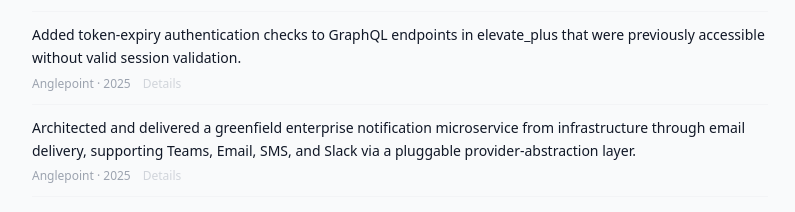
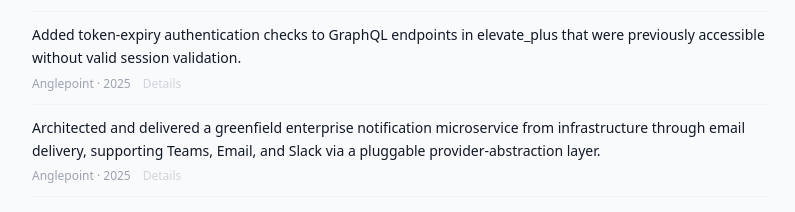
Before and after one commit to ibeal/resume-index, a React (Vite) app: page / in a window 1280 px wide. Shown: the part 2365-2577 px from the top of the page, without its empty margins (240-1035 px from the left). Built offline with nearby package versions, Linux system fonts and the light colour scheme.

Commit message:
Remove SMS from notification microservice resume entry
SMS support wasn't actually built; the resume statement overstated
the channels delivered at launch.

Co-Authored-By: Claude Sonnet 4.6 <noreply@anthropic.com>
Claude-Session: https://claude.ai/code/session_01USFcJEy3kHRLSUdBW178pe

```diff
--- a/src/data/experience.ts
+++ b/src/data/experience.ts
@@ -265,7 +265,7 @@ export const experience: StatementEntry[] = [
   // --- Notifications Microservice (2025) ---
   {
     id: "notif-arch",
-    statement: "Architected and delivered a greenfield enterprise notification microservice from infrastructure through email delivery, supporting Teams, Email, SMS, and Slack via a pluggable provider-abstraction layer.",
+    statement: "Architected and delivered a greenfield enterprise notification microservice from infrastructure through email delivery, supporting Teams, Email, and Slack via a pluggable provider-abstraction layer.",
     context: "Enterprise Notification Microservice",
     role: "Software Engineer II",
     company: "Anglepoint",
```
